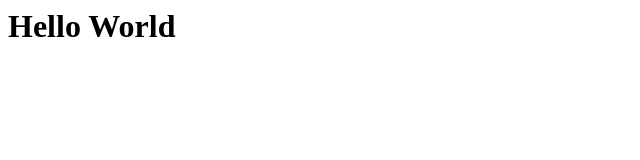
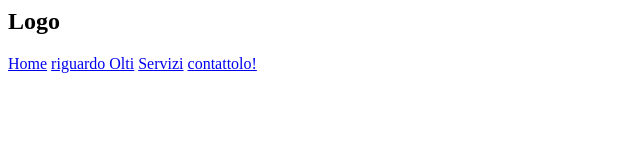
Before and after one commit to BlueShot1/OltiFanPage, a plain HTML site: page index.html in a window 1280 px wide. Shown: the whole page, without its empty margins (0-640 px from the left). Drawn offline with Linux system fonts and the light colour scheme.

Commit message:
Update index.html

```diff
--- a/index.html
+++ b/index.html
@@ -1,10 +1,22 @@
 <html>
-<body>
 <head>
     <meta charset="UTF-8">
-    <title>PARALLAX SCROLLING</title>
+    <meta name="viewport" content="width=device-width, initial-scale=1.0">
+    <title>OLTI PROFUMA</title>
+    <link rel="stylesheet" href="stile.css">
 
 </head>
-<h1>Hello World</h1>
+<body>
+    <header>
+        <h2 class="logo">Logo</h2>
+        <nav class="navigation">
+            <a href="#">Home</a>
+            <a href="#">riguardo Olti</a>
+            <a href="#">Servizi</a>
+            <a href="#">contattolo!</a>
+        </nav>
+    </header>
+
+    <script src="script.js"></script>
 </body>
 </html>
```
